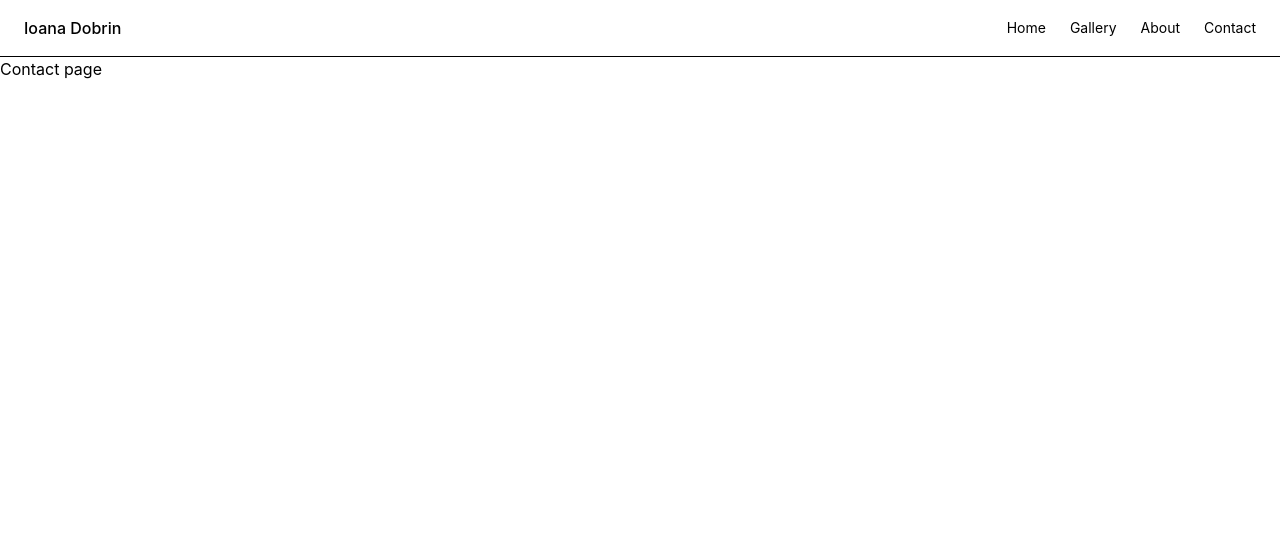
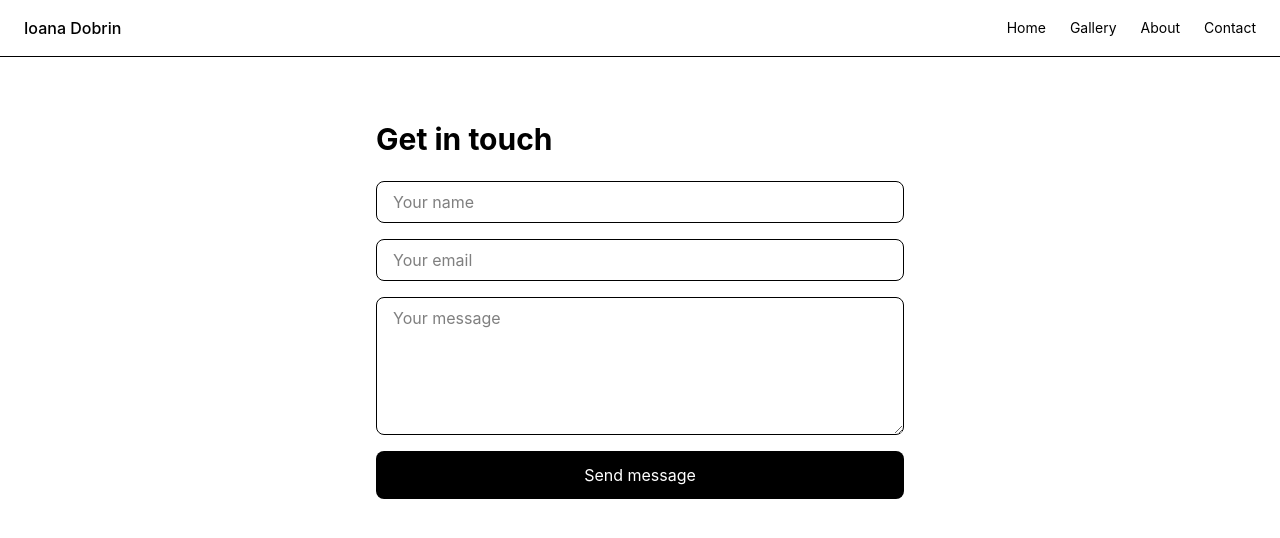
Before and after one commit to Ginserel/Ioana-portfolio, a React (Vite) app: page /contact in a window 1280 px wide. Shown: the top 538 px of the page. Built offline with nearby package versions, Linux system fonts and the light colour scheme.

Commit message:
about page and working contact form

```diff
--- a/src/pages/About.jsx
+++ b/src/pages/About.jsx
@@ -1,5 +1,24 @@
 function About() {
-  return <h1>About page</h1>
+  return (
+    <div className="max-w-2xl mx-auto px-6 py-16">
+      <h1 className="text-3xl font-bold mb-6">About me</h1>
+      <p className="text-gray-700 mb-4">
+        I'm Ioana, a graphic designer and fine artist based in the UK,
+        originally from Romania. I work across visual identity, illustration,
+        and digital design.
+      </p>
+      <p className="text-gray-700 mb-4">
+        My background combines traditional fine art training with modern
+        design tools, which lets me bring a hand-crafted sensibility to
+        digital work.
+      </p>
+      <h2 className="text-xl font-medium mt-8 mb-3">Tools I use</h2>
+      <p className="text-gray-700">
+        Adobe Photoshop, Illustrator, InDesign, Figma, and traditional media
+        including oils and watercolour.
+      </p>
+    </div>
+  )
 }
 
 export default About
--- a/src/pages/Contact.jsx
+++ b/src/pages/Contact.jsx
@@ -1,5 +1,68 @@
+import { useState } from 'react'
+import { supabase } from '../lib/supabaseClient'
+
 function Contact() {
-  return <h1>Contact page</h1>
+  const [name, setName] = useState('')
+  const [email, setEmail] = useState('')
+  const [message, setMessage] = useState('')
+  const [status, setStatus] = useState('')
+
+  async function handleSubmit() {
+    if (!name || !email || !message) {
+      setStatus('Please fill in all fields.')
+      return
+    }
+
+    const { error } = await supabase
+      .from('messages')
+      .insert({ name, email, message })
+
+    if (error) {
+      console.error('Error sending message:', error)
+      setStatus('Something went wrong. Please try again.')
+    } else {
+      setStatus('Message sent! I will get back to you soon.')
+      setName('')
+      setEmail('')
+      setMessage('')
+    }
+  }
+
+  return (
+    <div className="max-w-xl mx-auto px-6 py-16">
+      <h1 className="text-3xl font-bold mb-6">Get in touch</h1>
+      <div className="flex flex-col gap-4">
+        <input
+          type="text"
+          placeholder="Your name"
+          value={name}
+          onChange={(e) => setName(e.target.value)}
+          className="border rounded-lg px-4 py-2"
+        />
+        <input
+          type="email"
+          placeholder="Your email"
+          value={email}
+          onChange={(e) => setEmail(e.target.value)}
+          className="border rounded-lg px-4 py-2"
+        />
+        <textarea
+          placeholder="Your message"
+          rows="5"
+          value={message}
+          onChange={(e) => setMessage(e.target.value)}
+          className="border rounded-lg px-4 py-2"
+        />
+        <button
+          onClick={handleSubmit}
+          className="bg-black text-white px-6 py-3 rounded-lg"
+        >
+          Send message
+        </button>
+        {status && <p className="text-sm text-gray-600">{status}</p>}
+      </div>
+    </div>
+  )
 }
 
 export default Contact
```
